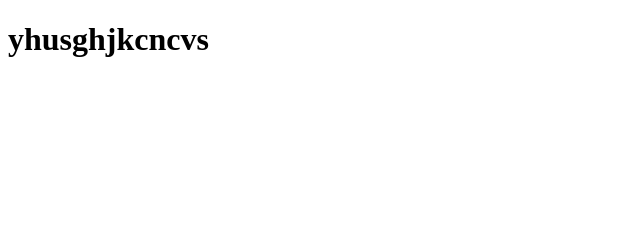
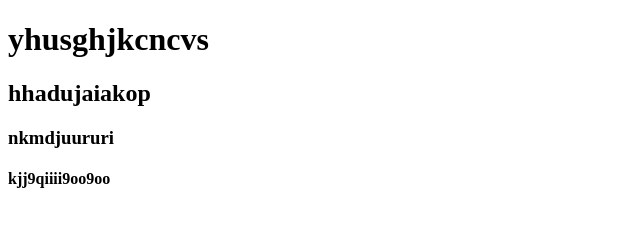
Before and after one commit to arifuzzaman1978/final-projects, a plain HTML site: page index.html in a window 1280 px wide. Shown: the whole page, without its empty margins (0-640 px from the left). Drawn offline with Linux system fonts and the light colour scheme.

Commit message:
added header

```diff
--- a/index.html
+++ b/index.html
@@ -8,5 +8,8 @@
 </head>
 <body>
   <h1>yhusghjkcncvs</h1>
+  <h2>hhadujaiakop</h2>
+  <h3>nkmdjuururi</h3>
+  <h4>kjj9qiiii9oo9oo</h4>
 </body>
 </html>
```
